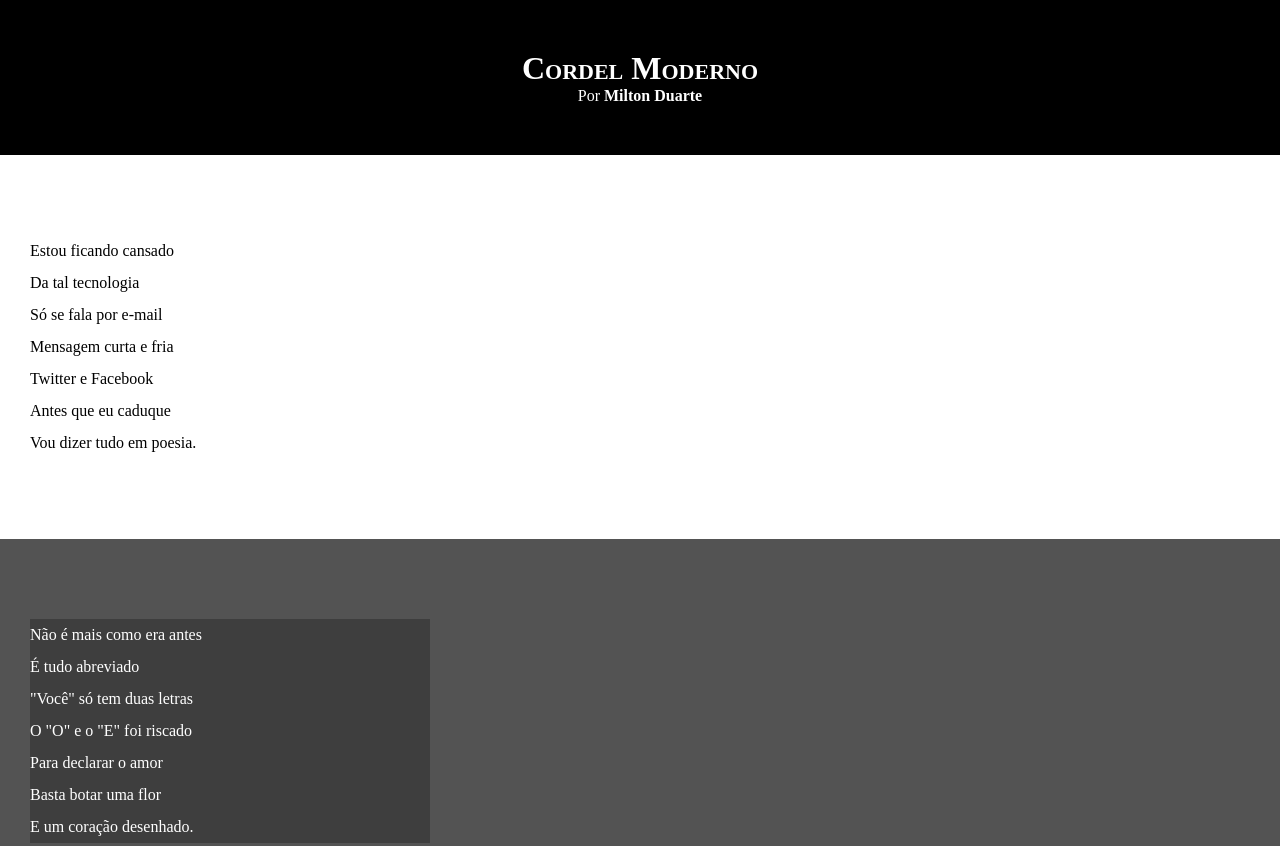
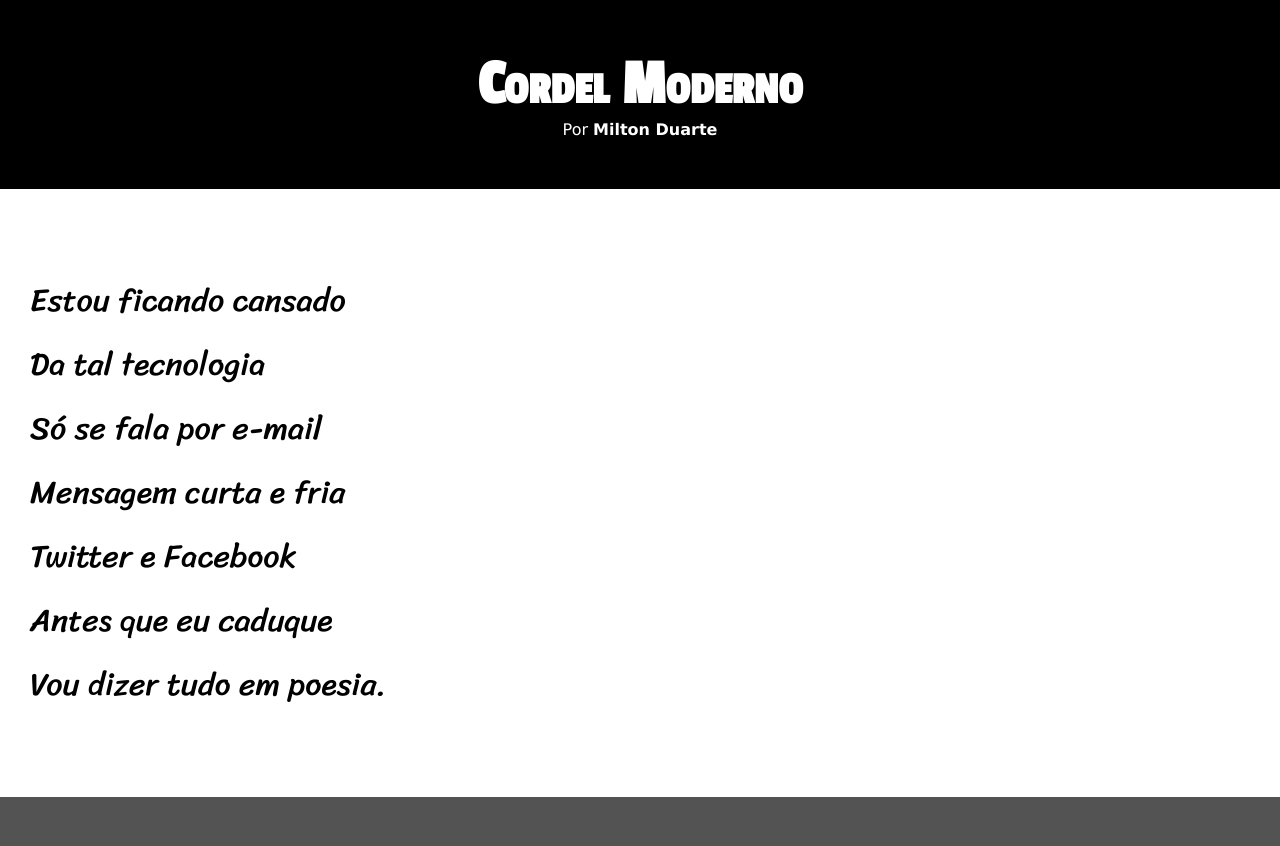
Before and after one commit to bromoliver/desafio-cordel, a plain HTML site: page index.html in a window 1280 px wide. Shown: the top 846 px of the page. Drawn offline with Linux system fonts and the light colour scheme.

Commit message:
atualização de estilos

```diff
--- a/style.css
+++ b/style.css
@@ -1,12 +1,26 @@
 @charset "UTF-8";
+
+@import url('https://fonts.googleapis.com/css2?family=Bebas+Neue&family=Passion+One&display=swap');
+
+@import url('https://fonts.googleapis.com/css2?family=Bebas+Neue&family=Passion+One&family=Sriracha&display=swap');
+
+:root{
+    --font1: Verdana, Geneva, Tahoma, sans-serif;
+
+    --font2: "Passion One", "cursive";
+
+    --font3: "Sriracha", "cursive";
+}
 
 *{
     margin: 0px;
     padding: 0px;
+    font-size: 1em;
 }
 html, body{
     min-height: 100vh;
     background-color: darkgray;
+    font-family: var(--font1);
 }
 
 header{
@@ -18,6 +32,8 @@ header{
 header > h1{
     padding-top: 50px;
     font-variant: small-caps;
+    font-family: var(--font2);
+    font-size: 4em;
 }
 
 header > p{
@@ -39,6 +55,8 @@ section{
     padding-bottom: 10vh;
     line-height: 2em;
     padding-left: 30px;
+    font-family: var(--font3);
+    font-size: 2em;
 }
 
 
@@ -54,7 +72,8 @@ section.imagem{
 }
 
 section.imagem > p{
-    width: 400px;
+    display: inline-block;
+    padding: 5px;
     background-color: rgba(0, 0, 0, 0.253);
 }
 
```
